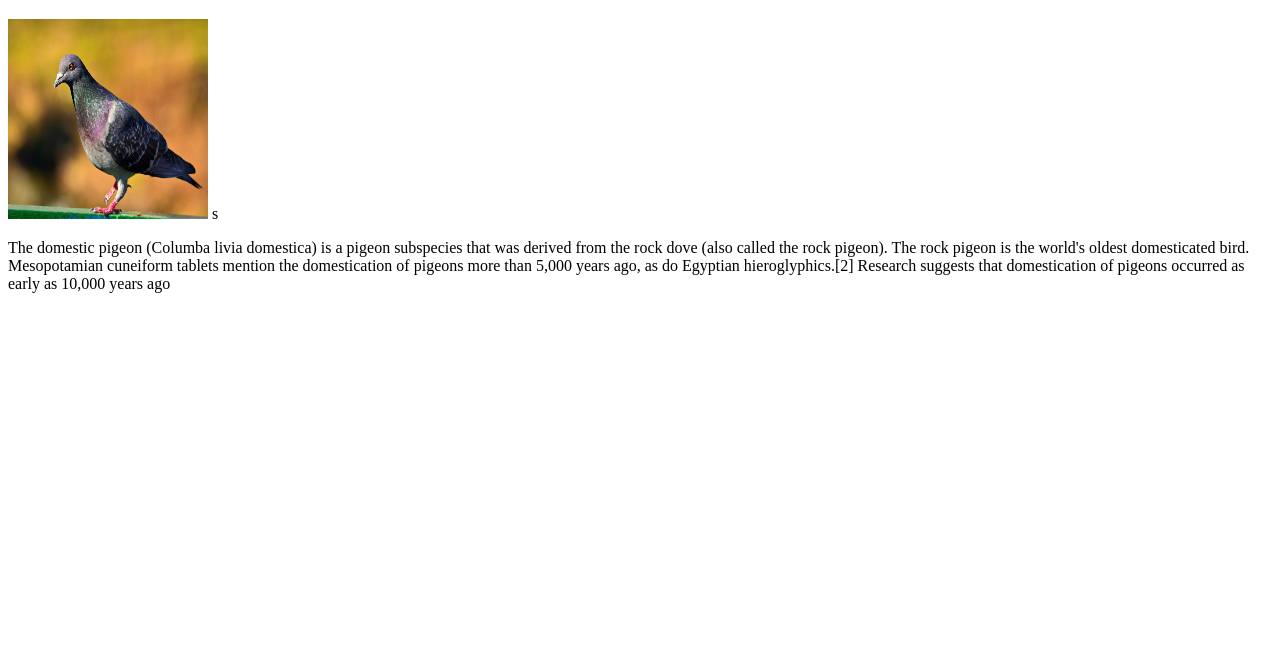
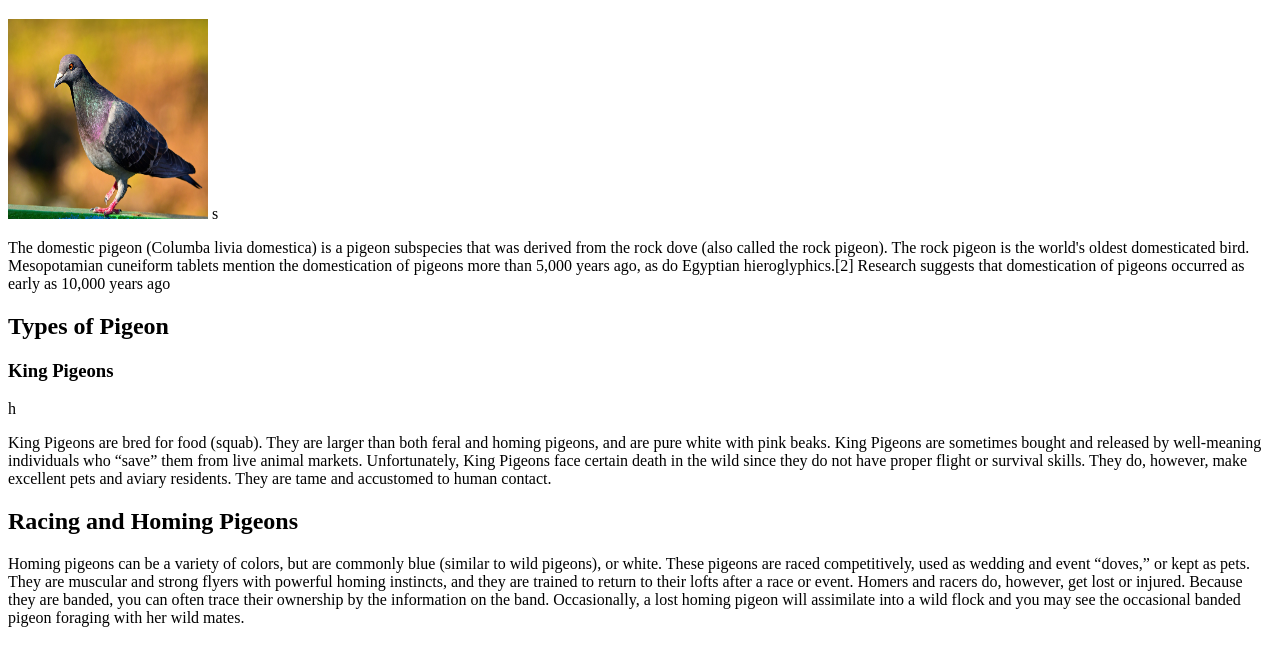
Before and after one commit to arti-developer/arti-developer.github.io, a plain HTML site: page index.html in a window 1280 px wide. Shown: the part 61-726 px from the top of the page. Drawn offline with Linux system fonts and the light colour scheme.

Commit message:
added types

```diff
--- a/index.html
+++ b/index.html
@@ -8,7 +8,14 @@
         <img src="pigeon.jpg" alt="Girl in a jacket" width="200" height="200">
 s        <p>
             The domestic pigeon (Columba livia domestica) is a pigeon subspecies that was derived from the rock dove (also called the rock pigeon). The rock pigeon is the world's oldest domesticated bird. Mesopotamian cuneiform tablets mention the domestication of pigeons more than 5,000 years ago, as do Egyptian hieroglyphics.[2] Research suggests that domestication of pigeons occurred as early as 10,000 years ago
-
+        </p>
+        <h2> Types of Pigeon </h2>
+        <h3>King Pigeons </h3>h
+            <p>
+                King Pigeons are bred for food (squab). They are larger than both feral and homing pigeons, and are pure white with pink beaks. King Pigeons are sometimes bought and released by well-meaning individuals who “save” them from live animal markets. Unfortunately, King Pigeons face certain death in the wild since they do not have proper flight or survival skills. They do, however, make excellent pets and aviary residents. They are tame and accustomed to human contact.
+            </p>
+            <h2> Racing and Homing Pigeons </h2>
+             Homing pigeons can be a variety of colors, but are commonly blue (similar to wild pigeons), or white. These pigeons are raced competitively, used as wedding and event “doves,” or kept as pets. They are muscular and strong flyers with powerful homing instincts, and they are trained to return to their lofts after a race or event. Homers and racers do, however, get lost or injured. Because they are banded, you can often trace their ownership by the information on the band. Occasionally, a lost homing pigeon will assimilate into a wild flock and you may see the occasional banded pigeon foraging with her wild mates.
         </p>
     </body>
 </html>
```
